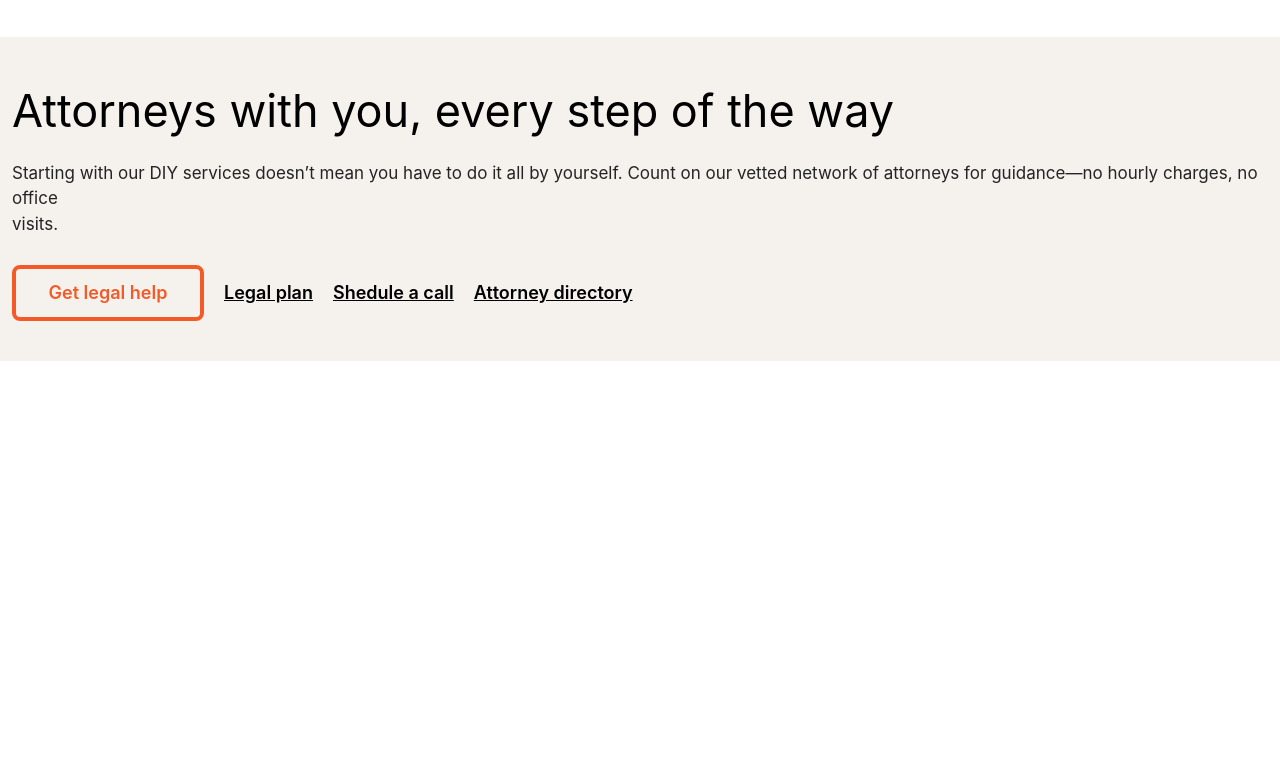
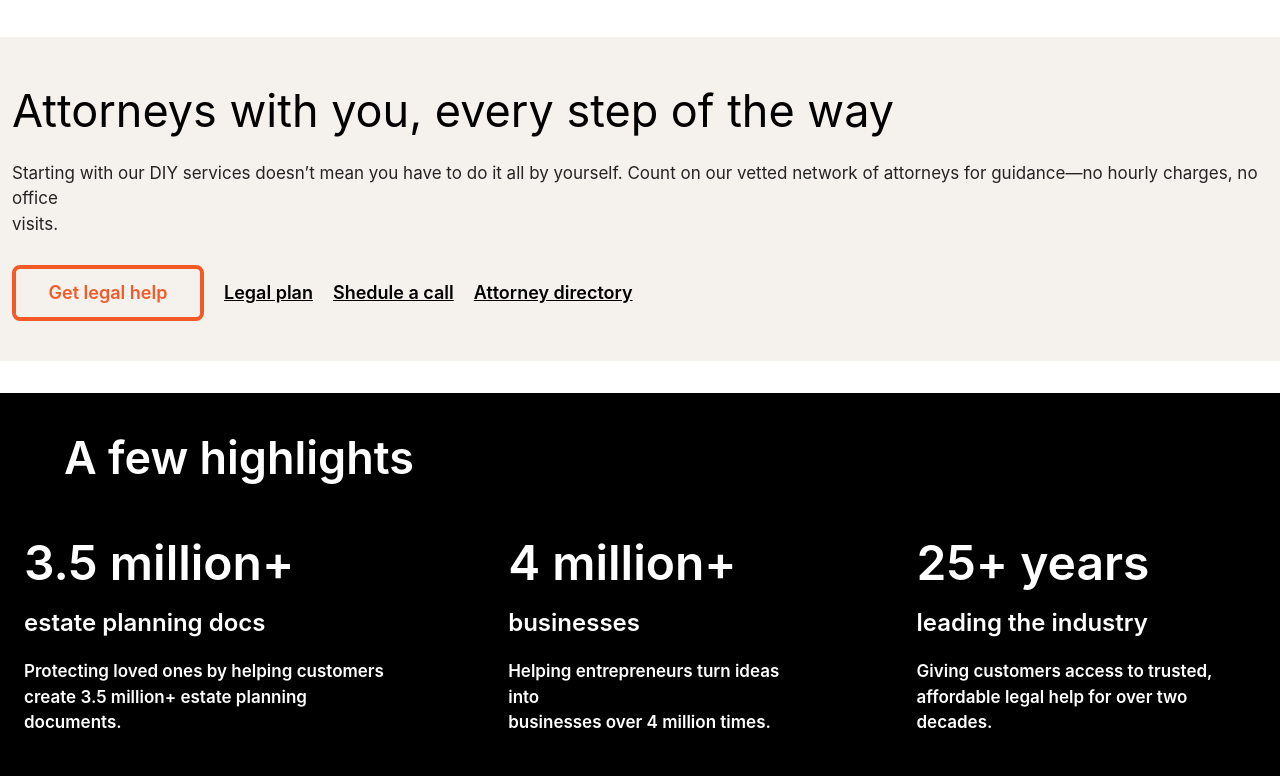
Before and after one commit to wahajkz/legalzoom-clone, a website: page src/index.html in a window 1280 px wide. Shown: the part 424-1200 px from the top of the page. Before the commit the page ends 800 px from the top, so only its background shows below. Drawn offline with Linux system fonts and the light colour scheme.

Commit message:
i have created highlights section

```diff
--- a/src/index.html
+++ b/src/index.html
@@ -91,6 +91,34 @@
             </div>
         </div>
     </div>
+
+    <div class="w-full h-fit py-3 md:py-10 md:px-6 bg-black mt-8 mt-0">
+        <div
+            class="text-white text-4xl md:text-[45px] font-semibold md:ms-0 lg:ms-10 flex justify-center mt-5 md:mt-0 md:block">
+            A few highlights</div>
+        <div class="flex flex-col md:flex-row items-center justify-center mt-14 gap-16 md:gap-28">
+            <div class="flex flex-col gap-5">
+                <p class="text-white text-3xl md:text-4xl lg:text-5xl font-semibold">3.5 million+</p>
+                <p class="text-white text-2xl font-semibold">estate planning docs</p>
+                <p class="text-white text-[17px] font-semibold">Protecting loved ones by helping <br class="md:hidden">
+                    customers <br class="hidden md:inline"> create 3.5 million+ estate <br class="md:hidden"> planning
+                    documents.</p>
+            </div>
+            <div class="flex flex-col gap-5">
+                <p class="text-white text-3xl md:text-4xl lg:text-5xl font-semibold">4 million+</p>
+                <p class="text-white text-2xl font-semibold">businesses</p>
+                <p class="text-white text-[17px] font-semibold">Helping entrepreneurs turn ideas <br class="md:hidden">
+                    into <br class="hidden md:inline"> businesses over 4 million times.</p>
+            </div>
+            <div class="flex flex-col gap-5">
+                <p class="text-white text-3xl md:text-4xl lg:text-5xl font-semibold">25+ years</p>
+                <p class="text-white text-2xl font-semibold">leading the industry</p>
+                <p class="text-white text-[17px] font-semibold">Giving customers access to trusted, <br
+                        class="md:hidden"> <br class="hidden md:inline"> affordable legal help for over two <br
+                        class="md:hidden"> decades.</p>
+            </div>
+        </div>
+    </div>
 </body>
 
 </html>
```
Also changed, not shown: src/output.css.
